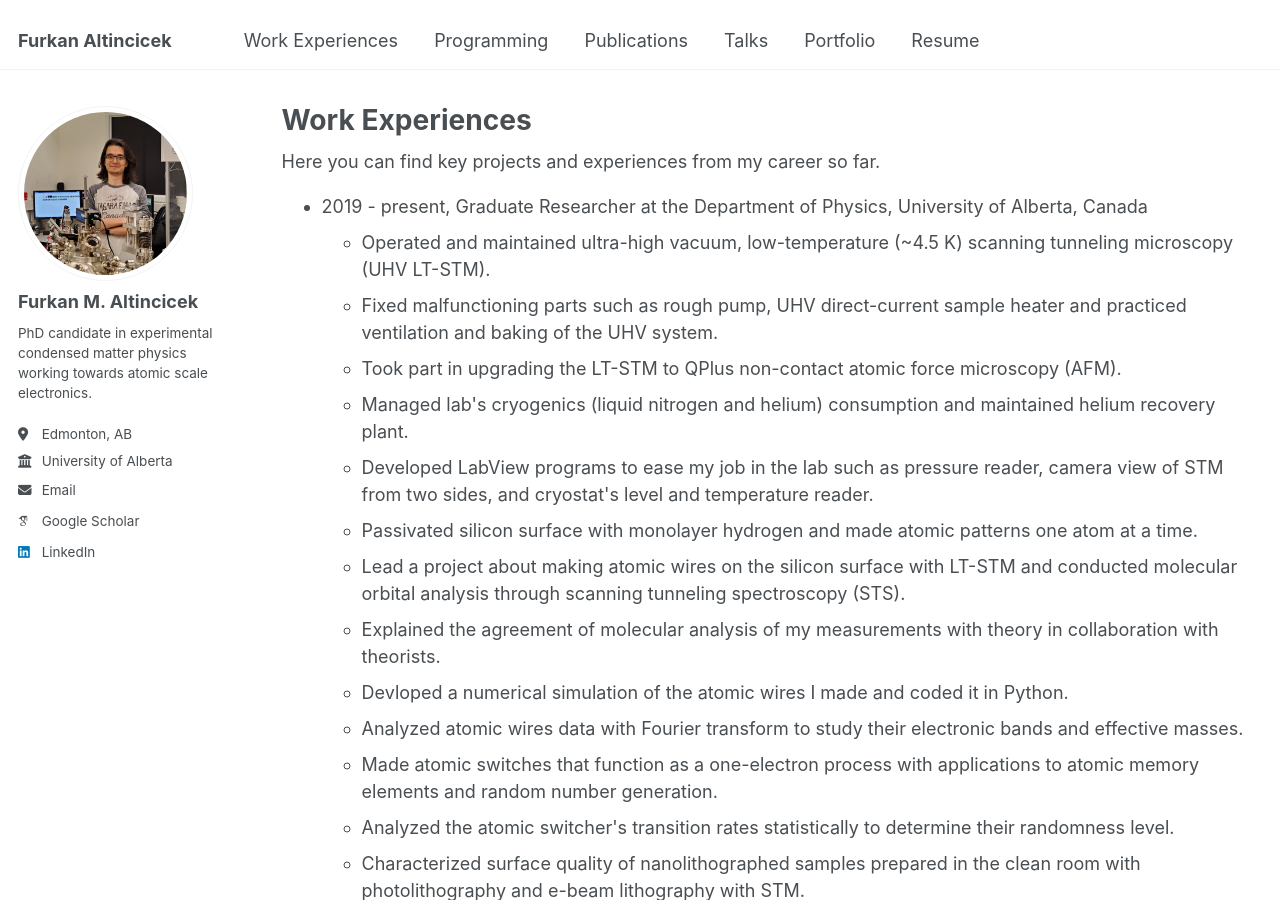
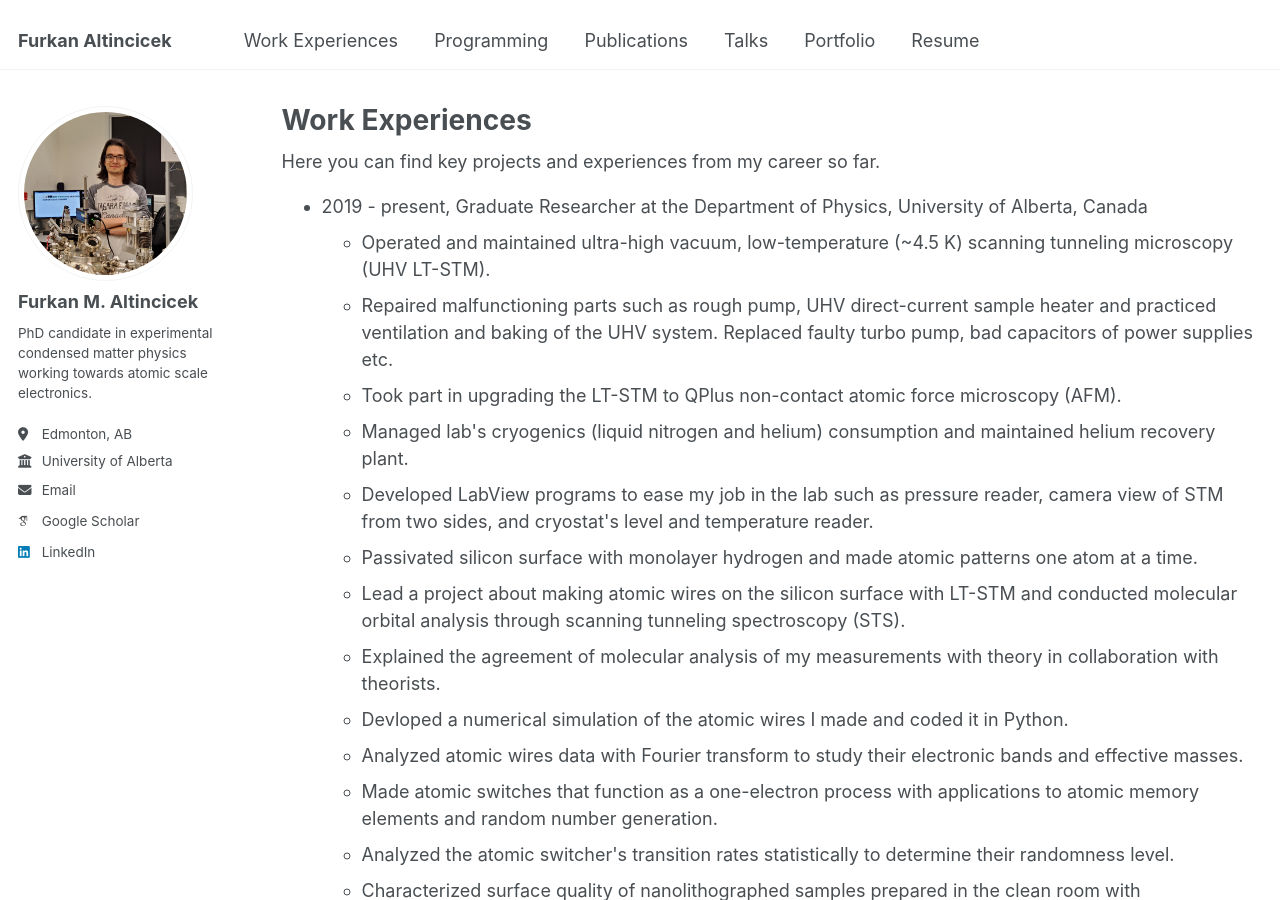
Before and after one commit to faltincicek/faltincicek.github.io, a Jekyll site: the page built from _pages/work.html, in a window 1280 px wide and 900 px high. Built offline with Jekyll 4.4.1, drawn with Linux system fonts in a browser that asks for light colours; some web fonts are replaced.

Commit message:
Update work.html

```diff
--- a/_pages/work.html
+++ b/_pages/work.html
@@ -12,7 +12,7 @@ Here you can find key projects and experiences from my career so far.
     2019 - present, Graduate Researcher at the Department of Physics, University of Alberta, Canada
     <ul style="list-style-type: circle;">
       <li>Operated and maintained ultra-high vacuum, low-temperature (~4.5 K) scanning tunneling microscopy (UHV LT-STM).</li>
-      <li>Fixed malfunctioning parts such as rough pump, UHV direct-current sample heater and practiced ventilation and baking of the UHV system.</li>
+      <li>Repaired malfunctioning parts such as rough pump, UHV direct-current sample heater and practiced ventilation and baking of the UHV system. Replaced faulty turbo pump, bad capacitors of power supplies etc.</li>
       <li>Took part in upgrading the LT-STM to QPlus non-contact atomic force microscopy (AFM).</li>
       <li>Managed lab's cryogenics (liquid nitrogen and helium) consumption and maintained helium recovery plant.</li>
       <li>Developed LabView programs to ease my job in the lab such as pressure reader, camera view of STM from two sides, and cryostat's level and temperature reader.</li>
```
